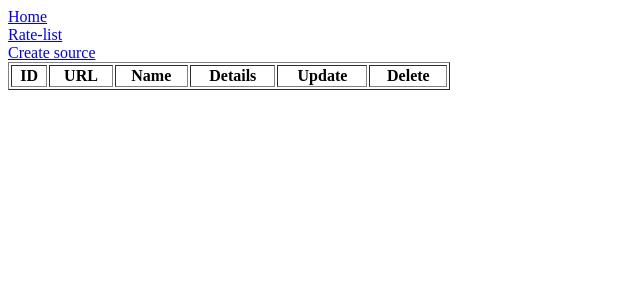
After one commit to AlexandrShivtsov/currency, a Django app: page /source-list/ in a window 1280 px wide. The commit adds this page. Shown: the top 300 px of the page, without its empty margins (0-640 px from the left). Run offline with Django 3.2, Linux system fonts and the light colour scheme; data that the repository does not hold is empty.

Commit message:
add CRUD operations

```diff
--- a/app/currency/models.py
+++ b/app/currency/models.py
@@ -7,3 +7,8 @@ class ContactUs(models.Model):
     email_from = models.EmailField(max_length=50)
     subject = models.CharField(max_length=64)
     message = models.CharField(max_length=200)
+
+
+class Source(models.Model):
+    source_url = models.URLField(max_length=255)
+    name = models.CharField(max_length=64)
--- a/app/currency/templates/index.html
+++ b/app/currency/templates/index.html
@@ -2,7 +2,8 @@
 
 {% block main_content %}
 {% include 'includes/footer.html' %}
-<a href="login/">LogIn</a>
+<a href="login/">LogIn</a><br>
+<a href="source-list/">SourceList</a>
 
 <h1>Hello from index</h1>
 {% endblock %}
--- /dev/null
+++ b/app/currency/templates/source-list.html
@@ -0,0 +1,28 @@
+{% extends 'base.html' %}
+
+{% block main_content %}
+{% include 'includes/footer.html' %}
+
+<a href="create-source/">Create source</a>
+
+ <table border="1" width="35%">
+       <tr align="center">
+            <td><b>ID</b></td>
+            <td><b>URL</b></td>
+            <td><b>Name</b></td>
+            <td><b>Details</b></td>
+            <td><b>Update</b></td>
+            <td><b>Delete</b></td>
+       </tr>
+        {% for source in source_list %}
+        <tr align="center" width="35%">
+            <td>{{ source.id }}</td>
+            <td>{{ source.source_url }}</td>
+            <td>{{ source.name }}</td>
+            <td><a href="details-source/{{ source.id }}">Details</a></td>
+            <td><a href="update-source/{{ source.id }}">Update</a></td>
+            <td><a href="delete-source/{{ source.id }}">Delete</a></td>
+        </tr>
+        {% endfor %}
+    </table>
+{% endblock %}
--- a/app/currency/views.py
+++ b/app/currency/views.py
@@ -1,32 +1,83 @@
-from currency.models import ContactUs
-from currency.utils import foo
+from currency.forms import SourceForm
+from currency.models import ContactUs, Source
 
-from django.http import HttpResponse
-from django.shortcuts import render # noqa
+from django.http import HttpResponse, HttpResponseRedirect
+from django.shortcuts import get_object_or_404, render
 
 # Create your views here.
 
 
-def hello_world(requst):
+def hello_world(request):
     return HttpResponse('Hello World')
 
 
-def some_foo(requst):
-    tests = foo()
-    return HttpResponse(tests)
-
-
-def contact_us(requst):
+def contact_us(request):
     contacts = ContactUs.objects.all()
     context = {
         'rate_list': contacts
     }
-    return render(requst, 'rate_list.html', context=context)
+    return render(request, 'rate_list.html', context=context)
 
 
-def index(requst):
-    return render(requst, 'index.html')
+def index(request):
+    return render(request, 'index.html')
 
 
-def login(requst):
-    return render(requst, 'login.html')
+def login(request):
+    return render(request, 'login.html')
+
+
+def source_list(request):
+    source_list = Source.objects.all()
+    context = {
+        'source_list': source_list
+    }
+    return render(request, 'source-list.html', context=context)
+
+
+def create_source(request):
+    if request.method == 'POST':
+        form = SourceForm(request.POST)
+        if form.is_valid():
+            form.save()
+            return HttpResponseRedirect('/source-list/')
+    elif request.method == 'GET':
+        form = SourceForm()
+    context = {
+        'form': form,
+    }
+    return render(request, 'create-source.html', context=context)
+
+
+def details_source(request, source_id):
+    source = get_object_or_404(Source, id=source_id)
+    context = {
+        'source': source
+    }
+    return render(request, 'details-source.html', context=context)
+
+
+def update_source(request, source_id):
+    source = get_object_or_404(Source, id=source_id)
+    if request.method == 'POST':
+        form = SourceForm(request.POST, instance=source)
+        if form.is_valid():
+            form.save()
+            return HttpResponseRedirect('/source-list/')
+    elif request.method == 'GET':
+        form = SourceForm(instance=source)
+    context = {
+        'form': form,
+    }
+    return render(request, 'update-source.html', context=context)
+
+
+def delete_source(request, source_id):
+    source = get_object_or_404(Source, id=source_id)
+    if request.method == 'POST':
+        source.delete()
+        return HttpResponseRedirect('/source-list/')
+    context = {
+        'source': source,
+    }
+    return render(request, 'delete-source.html', context=context)
--- a/app/settings/urls.py
+++ b/app/settings/urls.py
@@ -14,10 +14,15 @@ Including another URLconf
     2. Add a URL to urlpatterns:  path('blog/', include('blog.urls'))
 """
 from currency.views import contact_us
+from currency.views import create_source
+from currency.views import delete_source
+from currency.views import details_source
 from currency.views import hello_world
 from currency.views import index
 from currency.views import login
-from currency.views import some_foo
+from currency.views import source_list
+from currency.views import update_source
+
 
 from django.contrib import admin
 from django.urls import path
@@ -28,6 +33,10 @@ urlpatterns = [
     path('', index),
     path('login/', login),
     path('hello-world/', hello_world),
-    path('some_foo/', some_foo),
     path('contactus/', contact_us),
+    path('source-list/', source_list),
+    path('source-list/create-source/', create_source),
+    path('source-list/details-source/<int:source_id>/', details_source),
+    path('source-list/update-source/<int:source_id>/', update_source),
+    path('source-list/delete-source/<int:source_id>/', delete_source),
 ]
```
Also changed, not shown: app/currency/forms.py (added, +13 -0 lines), app/currency/templates/create-source.html (added, +11 -0 lines), app/currency/templates/delete-source.html (added, +18 -0 lines), app/currency/templates/details-source.html (added, +11 -0 lines), app/currency/templates/update-source.html (added, +10 -0 lines), app/currency/migrations/0002_source.py (added).
